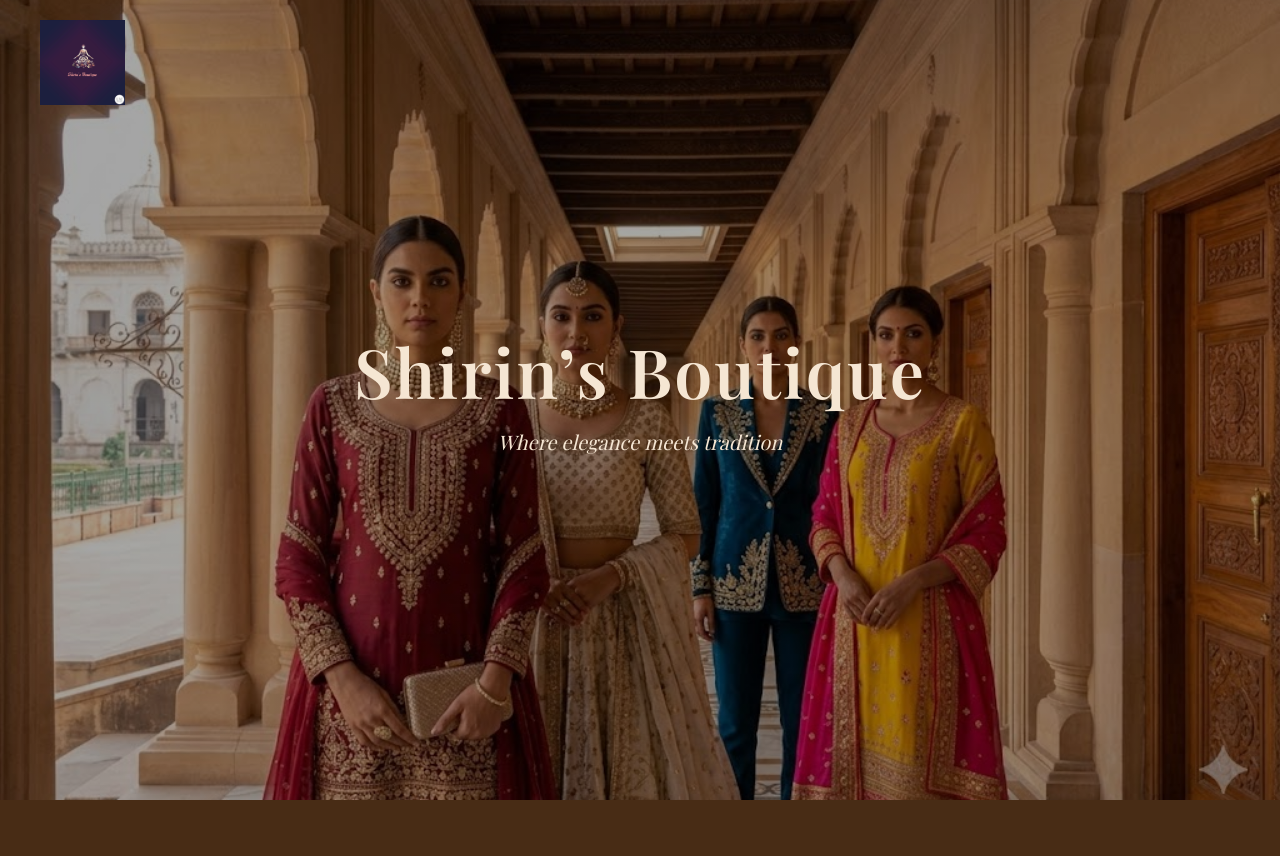
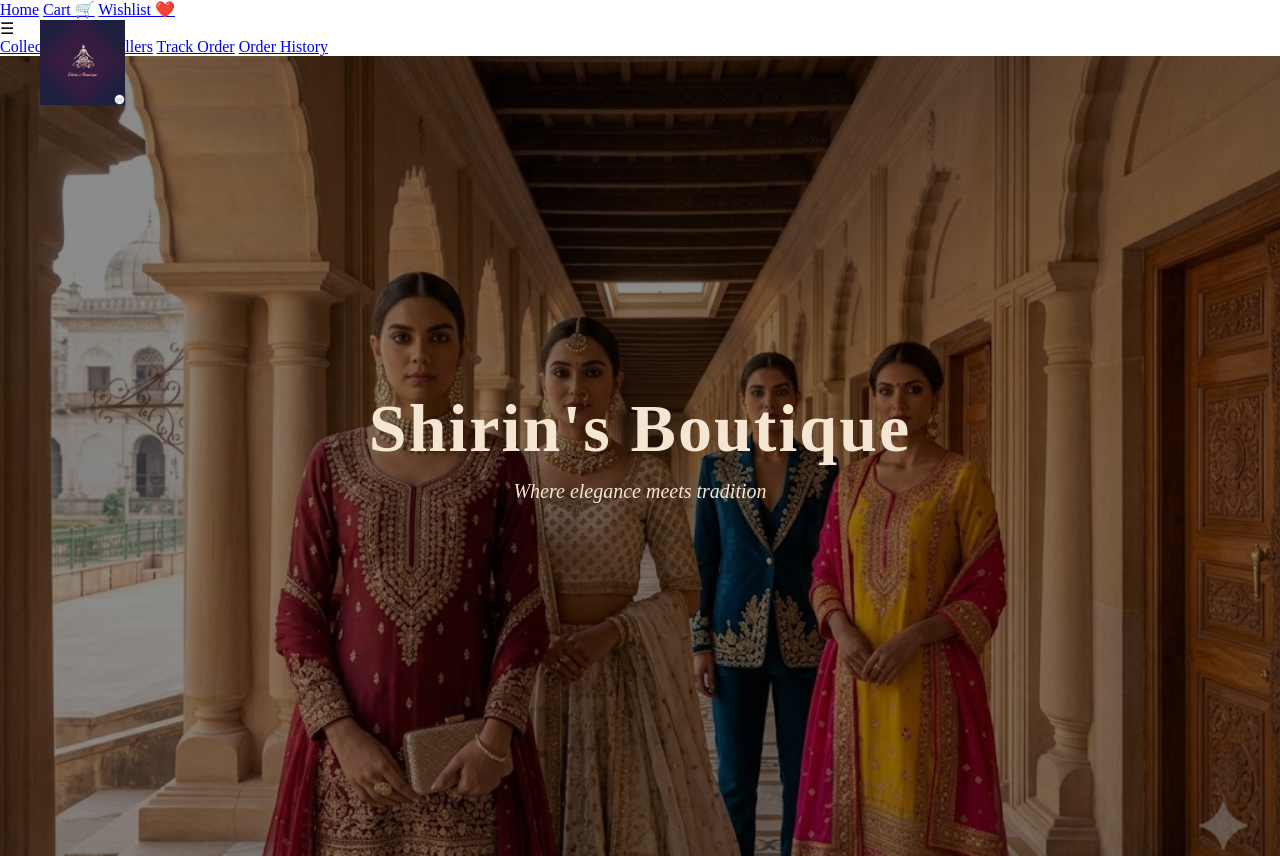
Before and after one commit to officiallysoha-codes/shirins-boutique, a Django app: template store/templates/store/home.html in a window 1280 px wide. Before the commit the page ends 800 px from the top, so only its background shows below. Run offline with Django 3.2, Linux system fonts and the light colour scheme; the template is opened without the code that fills it, so the values that code supplies are empty.

Commit message:
final fix hero image sync

```diff
--- a/store/templates/store/home.html
+++ b/store/templates/store/home.html
@@ -1,29 +1,42 @@
 {% load static %}
 <!DOCTYPE html>
-<html lang="en">
+<html>
 <head>
-    <meta charset="UTF-8">
     <title>Shirin's Boutique</title>
-
-    <!-- Google Fonts -->
-    <link href="https://fonts.googleapis.com/css2?family=Playfair+Display:wght@400;600&family=Lora&display=swap" rel="stylesheet">
-
-    <!-- CSS -->
     <link rel="stylesheet" href="{% static 'css/style.css' %}">
 </head>
+
 <body>
 
-<div class="hero"
-     style="background-image:
-     linear-gradient(rgba(0,0,0,0.35), rgba(0,0,0,0.35)),
-     url('{% static "images/hero.jpg" %}');">
-
-    <!-- LOGO -->
+<!-- NAVBAR -->
+<div class="navbar">
     <img src="{% static 'images/logo.png' %}" class="logo">
 
-    <!-- TEXT -->
+    <div class="nav-right">
+        <a href="#">Home</a>
+        <a href="#">Cart 🛒</a>
+        <a href="#">Wishlist ❤️</a>
+
+        <!-- MENU -->
+        <div class="menu">
+            ☰
+            <div class="dropdown">
+                <a href="#">Collections</a>
+                <a href="#">Best Sellers</a>
+                <a href="#">Track Order</a>
+                <a href="#">Order History</a>
+            </div>
+        </div>
+    </div>
+</div>
+
+<!-- HERO -->
+<div class="hero" style="background-image:
+linear-gradient(rgba(0,0,0,0.45), rgba(0,0,0,0.45)),
+url('{% static "images/hero.jpg" %}');">
+
     <div class="content">
-        <h1>Shirin’s Boutique</h1>
+        <h1>Shirin's Boutique</h1>
         <p>Where elegance meets tradition</p>
     </div>
 
```
Also changed, not shown: 1 other file.
